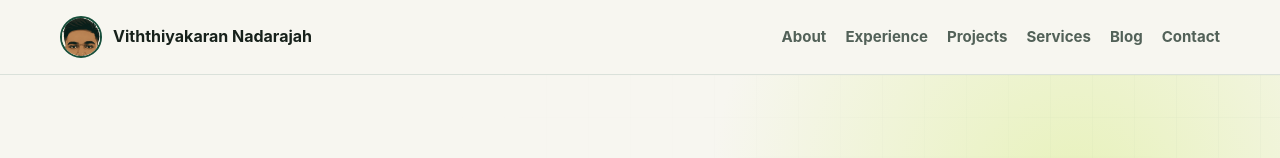
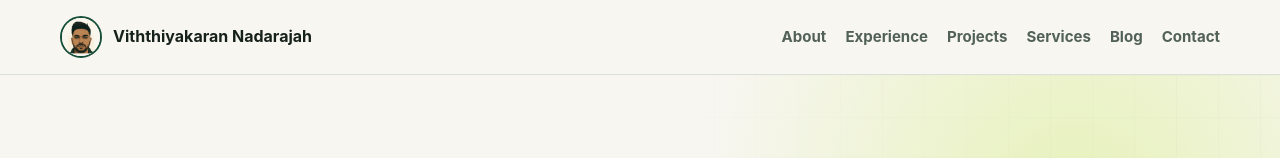
Before and after one commit to Viththiyakaran/portfolio, a Next.js app: page / in a window 1280 px wide. Shown: the top 158 px of the page. Built offline with nearby package versions, Linux system fonts and the light colour scheme; no server answers.

Commit message:
Improve header portrait spacing

```diff
--- a/app/layout.tsx
+++ b/app/layout.tsx
@@ -15,8 +15,8 @@ export const metadata: Metadata = {
   creator: site.name,
   manifest: '/site.webmanifest',
   icons: {
-    icon: [{ url: '/images/viththiyakaran-icon.png', type: 'image/png', sizes: '256x256' }],
-    apple: [{ url: '/images/viththiyakaran-icon.png', type: 'image/png', sizes: '256x256' }]
+    icon: [{ url: '/images/viththiyakaran-avatar.png', type: 'image/png', sizes: '256x256' }],
+    apple: [{ url: '/images/viththiyakaran-avatar.png', type: 'image/png', sizes: '256x256' }]
   },
   alternates: { types: { 'application/rss+xml': `${site.url}/rss.xml` } },
   formatDetection: { email: false, address: false, telephone: false },
--- a/components/header.tsx
+++ b/components/header.tsx
@@ -10,7 +10,7 @@ export function Header() {
   const [open, setOpen] = useState(false);
   const pathname = usePathname();
   return <header className="site-header"><div className="shell nav-wrap">
-    <Link className="brand" href="/" aria-label="Viththiyakaran Nadarajah, home"><span className="brand-mark"><Image src="/images/viththiyakaran-icon.png" alt="" width={256} height={256} priority /></span><strong><span className="brand-full">Viththiyakaran Nadarajah</span><span className="brand-short">Viththiyakaran</span></strong></Link>
+    <Link className="brand" href="/" aria-label="Viththiyakaran Nadarajah, home"><span className="brand-mark"><Image src="/images/viththiyakaran-avatar.png" alt="" width={256} height={256} priority /></span><strong><span className="brand-full">Viththiyakaran Nadarajah</span><span className="brand-short">Viththiyakaran</span></strong></Link>
     <button className="menu-button" type="button" aria-expanded={open} aria-controls="site-navigation" aria-label={open ? 'Close navigation menu' : 'Open navigation menu'} onClick={() => setOpen(!open)}>{open ? 'Close' : 'Menu'}</button>
     <nav id="site-navigation" aria-label="Primary navigation" className={open ? 'nav open' : 'nav'}>{links.map(([href, label]) => <Link key={href} href={href} aria-current={pathname === href || pathname.startsWith(`${href}/`) ? 'page' : undefined} onClick={() => setOpen(false)}>{label}</Link>)}</nav>
   </div></header>;
```
Also changed, not shown: public/images/viththiyakaran-avatar.png (added), public/images/viththiyakaran-icon.png (deleted), public/site.webmanifest.
